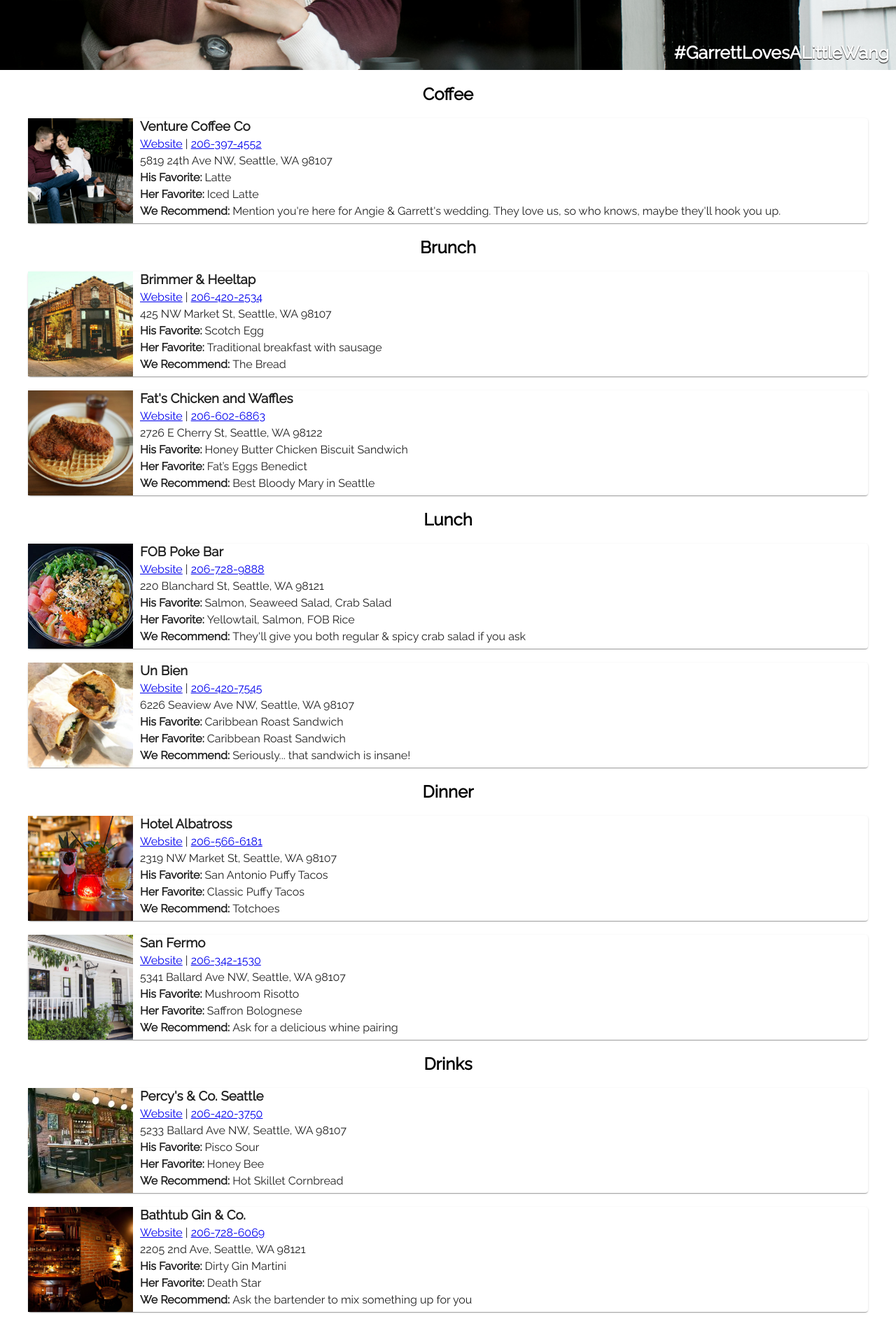
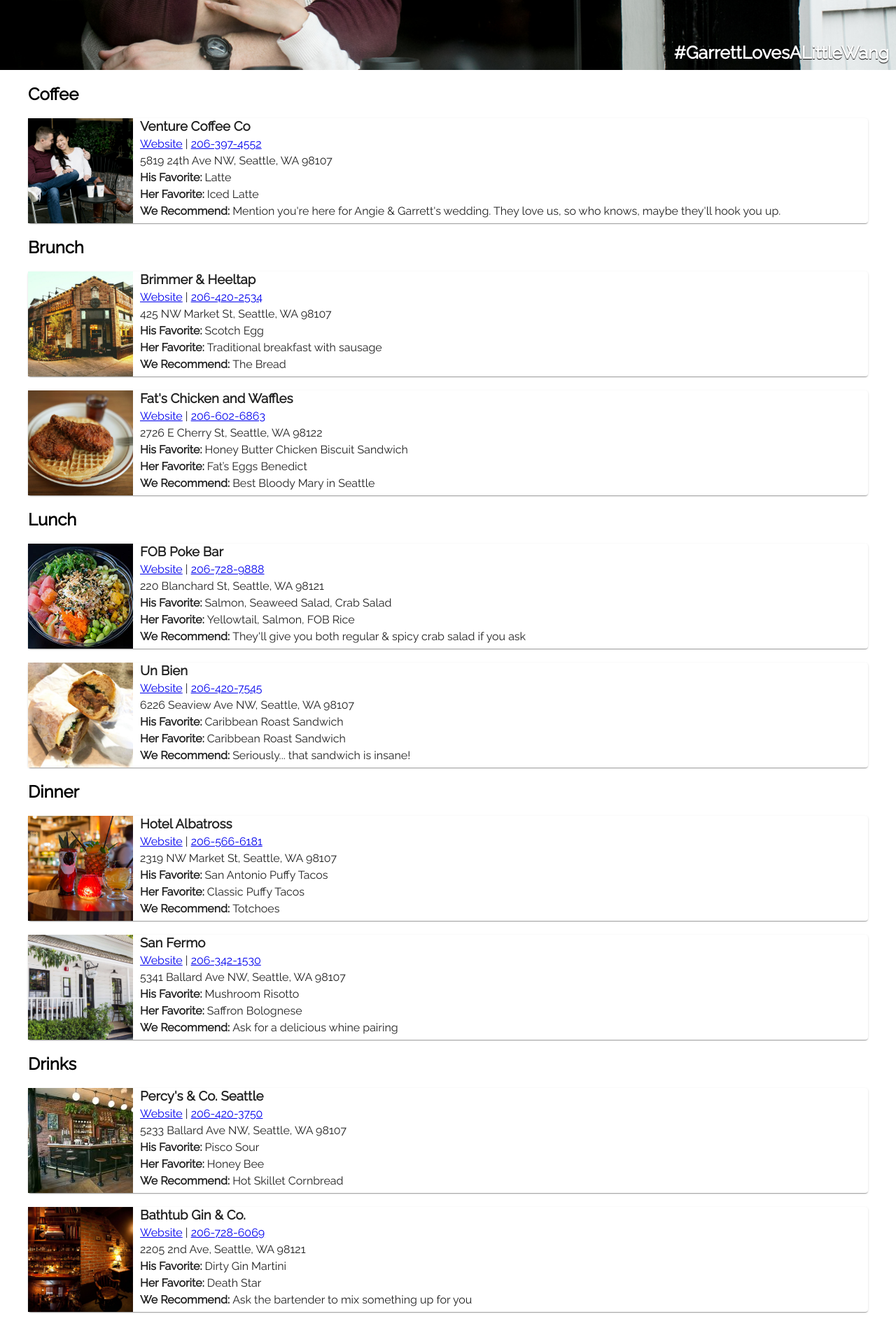
Before and after one commit to garrett56x/wedding-site, a React (Create React App) app: page /things-to-do in a window 1280 px wide. Shown: the part 500-2398 px from the top of the page at 70% size. Built offline with nearby package versions, Linux system fonts and the light colour scheme.

Commit message:
Added ItemsList component to cleanup ThingsToDo a bit

```diff
--- /dev/null
+++ b/src/client/Components/ItemsList/ItemsList.css
@@ -0,0 +1,3 @@
+.title {
+    text-align: center;
+}
--- /dev/null
+++ b/src/client/Components/ItemsList/ItemsList.jsx
@@ -0,0 +1,13 @@
+import React from "react";
+import ItemCard from "../ItemCard/ItemCard.jsx";
+
+export default function ItemsList({ title, items }) {
+    return (
+        <div>
+            <h2 className="title">{title}</h2>
+            {items.map((item) => (
+                <ItemCard item={item} />
+            ))}
+        </div>
+    )
+}
--- a/src/client/ThingsToDo/ThingsToDo.css
+++ b/src/client/ThingsToDo/ThingsToDo.css
@@ -5,9 +5,6 @@
     margin: 20px 0;
     padding: 0 40px;
   }
-  	.things-to-do .content h2 {
-  		text-align: center;
-  	}
 
 @media only screen and (max-width: 650px) {
   .things-to-do .content {
--- a/src/client/ThingsToDo/ThingsToDo.jsx
+++ b/src/client/ThingsToDo/ThingsToDo.jsx
@@ -3,7 +3,7 @@
 import BackgroundImage from "../../assets/coffee_shop.jpg";
 import pois from "../../data/things-to-do.js";
 import "./ThingsToDo.css";
-import ItemCard from "../Components/ItemCard/ItemCard.jsx";
+import ItemsList from "../Components/ItemsList/ItemsList.jsx";
 
 export default function ThingsToDo() {
   return (
@@ -14,30 +14,12 @@
       	phrase="THINGS TO DO"
       />
       <div className="content">
-        <h2>Coffee</h2>
-        {pois.coffee.map((item) => (
-          <ItemCard item={item} />
-        ))}
-        <h2>Brunch</h2>
-        {pois.brunch.map((item) => (
-          <ItemCard item={item} />
-        ))}
-        <h2>Lunch</h2>
-        {pois.lunch.map((item) => (
-          <ItemCard item={item} />
-        ))}
-        <h2>Dinner</h2>
-        {pois.dinner.map((item) => (
-          <ItemCard item={item} />
-        ))}
-        <h2>Drinks</h2>
-        {pois.drinks.map((item) => (
-          <ItemCard item={item} />
-        ))}
-        <h2>Dessert</h2>
-        {pois.dessert.map((item) => (
-          <ItemCard item={item} />
-        ))}
+        <ItemsList title="Coffee" items={pois.coffee} />
+        <ItemsList title="Brunch" items={pois.brunch} />
+        <ItemsList title="Lunch" items={pois.lunch} />
+        <ItemsList title="Dinner" items={pois.dinner} />
+        <ItemsList title="Drinks" items={pois.drinks} />
+        <ItemsList title="Dessert" items={pois.dessert} />
       </div>
     </div>
   );
```
